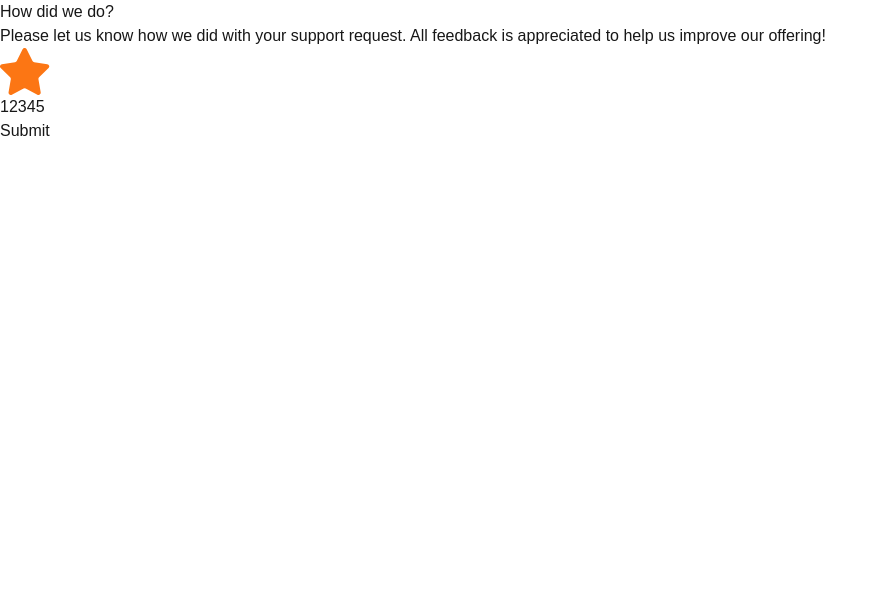
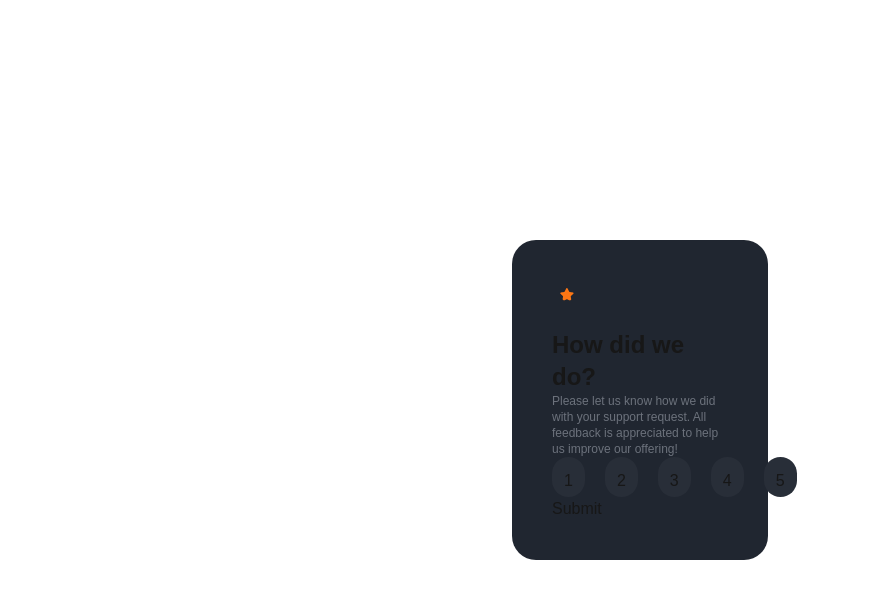
Before and after one commit to spencerattick/styling-showcase, a Next.js app: page /javascript/rating in a window 1280 px wide. Shown: the top 598 px of the page, without its empty margins (0-888 px from the left). Built offline with nearby package versions, Linux system fonts and the light colour scheme.

Commit message:
add more styling

```diff
--- a/src/app/javascript/rating/page.tsx
+++ b/src/app/javascript/rating/page.tsx
@@ -1,21 +1,31 @@
-import Image from 'next/image'
+import Image from "next/image";
 
 export default function Rating() {
+  const ratingNums = [1, 2, 3, 4, 5];
+
   return (
-    <div>
-        <div>
-            <h1>How did we do?</h1>
-            <p>Please let us know how we did with your support request. All feedback is appreciated to help us improve our offering!</p>
-        </div>
-        <Image src="/icon-star-rating.svg" width={50} height={50} alt='star icon'/>
-        <div>
-            <button>1</button>
-            <button>2</button>
-            <button>3</button>
-            <button>4</button>
-            <button>5</button>
+    <div className="flex items-center justify-center h-[100vh] w-[100vw]">
+      <div className="bg-[#202630] w-[20vw] h-[40vh] rounded-3xl p-10">
+        <Image
+          src="/icon-star-rating.svg"
+          width={30}
+          height={30}
+          alt="star icon"
+          className="bg-#282e38 p-2 rounded-full"
+        />
+
+        <h1 className="font-bold text-2xl mt-5">How did we do?</h1>
+        <p className="text-[#6c727c] text-xs">
+          Please let us know how we did with your support request. All feedback
+          is appreciated to help us improve our offering!
+        </p>
+        <div className="flex justify-around  gap-5">
+          {ratingNums.map((num) => (
+              <button className="bg-[#282e38] rounded-full p-3 h-10 w-10 text-center" key={num}>{num}</button>
+          ))}
         </div>
         <button>Submit</button>
+      </div>
     </div>
-  )
+  );
 }
```
